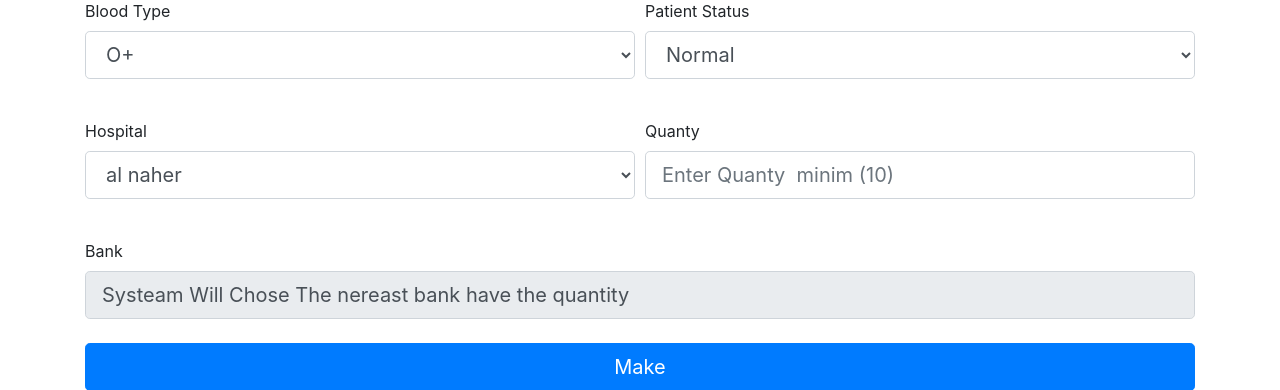
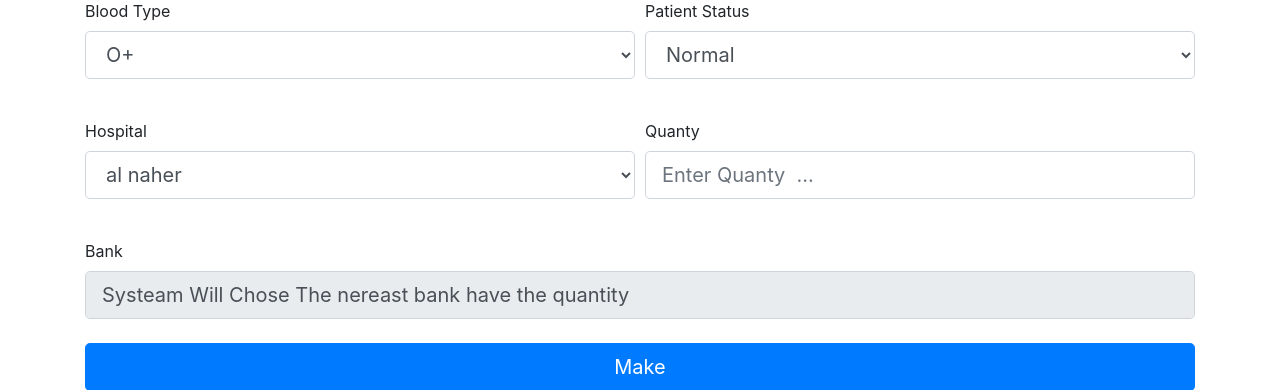
Before and after one commit to AhmedSafwat1/TaskPython, a Django app: page /hospital/make/order/ in a window 1280 px wide. Shown: the part 97-487 px from the top of the page. Run offline with Django 3.2, Linux system fonts and the light colour scheme; data comes from the database, SQL or seed files in the repository; parts of the project's set-up code (start-up, migrations or seed data) failed here and were passed over; some libraries are stand-ins or nearby versions.

Commit message:
fix design

```diff
--- a/Task/Hospital/templates/Hospital/OrderForm.html
+++ b/Task/Hospital/templates/Hospital/OrderForm.html
@@ -63,7 +63,7 @@
                 </div>
                 <div class="form-group col-md-6  ">
                   <label >Quanty </label>
-                    <input type="text" class="form-control form-control-lg" value="{{old.quantity}}" name="quantity" placeholder="Enter Quanty  minim (10)">
+                    <input type="text" class="form-control form-control-lg" value="{{old.quantity}}" name="quantity" placeholder="Enter Quanty  ...">
                 </div>
               </div>
              <div class="form-group  mt-4">
--- a/Task/Hospital/templates/Hospital/OrderForm2.html
+++ b/Task/Hospital/templates/Hospital/OrderForm2.html
@@ -63,7 +63,7 @@
                 </div>
                 <div class="form-group col-md-6  ">
                   <label >Quanty </label>
-                    <input type="text" class="form-control form-control-lg" value="{{old.quantity}}" name="quantity" placeholder="Enter Quanty  minim (10)">
+                    <input type="text" class="form-control form-control-lg" value="{{old.quantity}}" name="quantity" placeholder="Enter Quanty  ...">
                 </div>
               </div>
              <div class="form-group  mt-4">
--- a/Task/Hospital/templates/Hospital/OrderForm3.html
+++ b/Task/Hospital/templates/Hospital/OrderForm3.html
@@ -63,7 +63,7 @@
                 </div>
                 <div class="form-group col-md-6  ">
                   <label >Quanty </label>
-                    <input type="text" class="form-control form-control-lg" value="{{old.quantity}}" name="quantity" placeholder="Enter Quanty  minim (10)">
+                    <input type="text" class="form-control form-control-lg" value="{{old.quantity}}" name="quantity" placeholder="Enter Quanty  ...">
                 </div>
               </div>
              <div class="form-group  mt-4">
```
